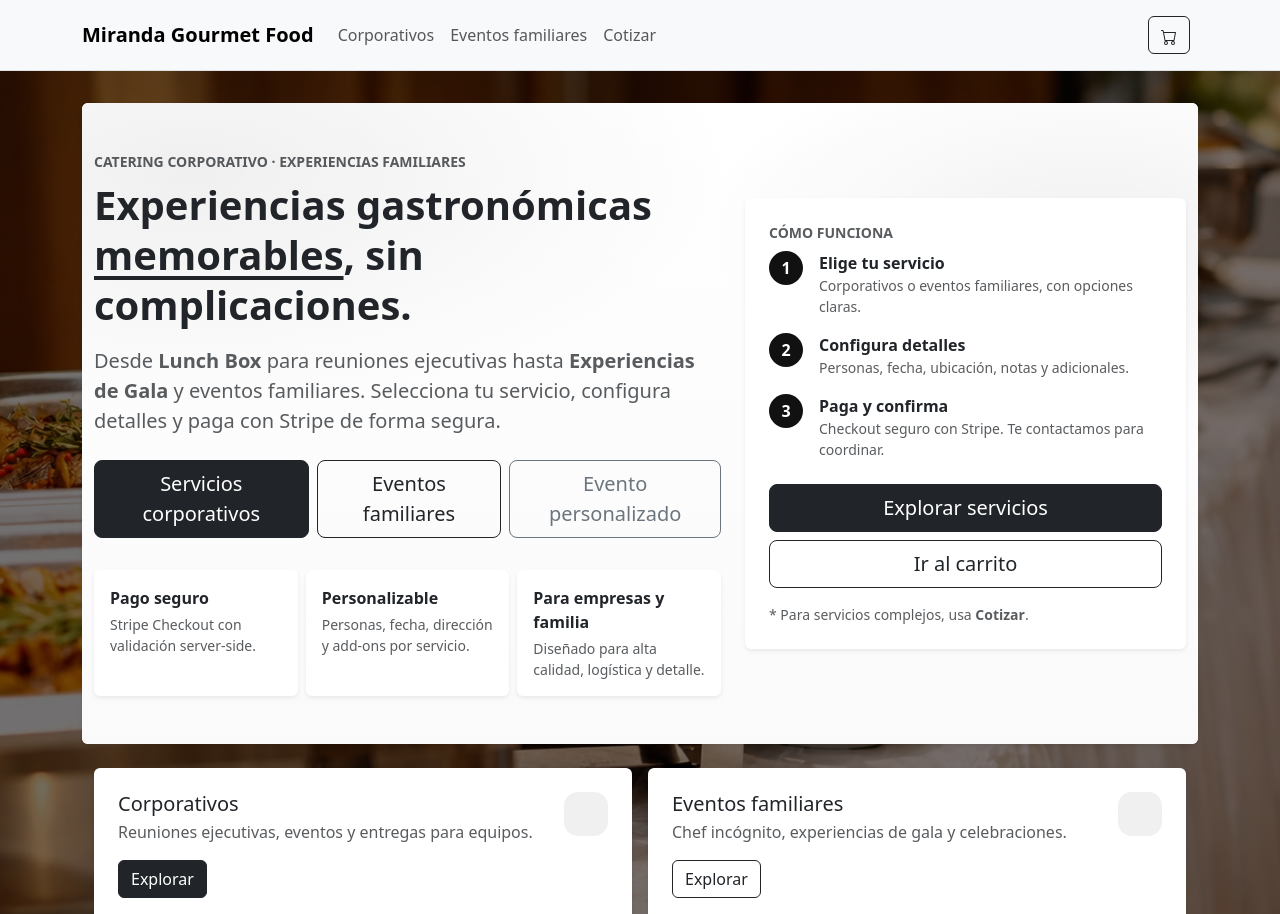
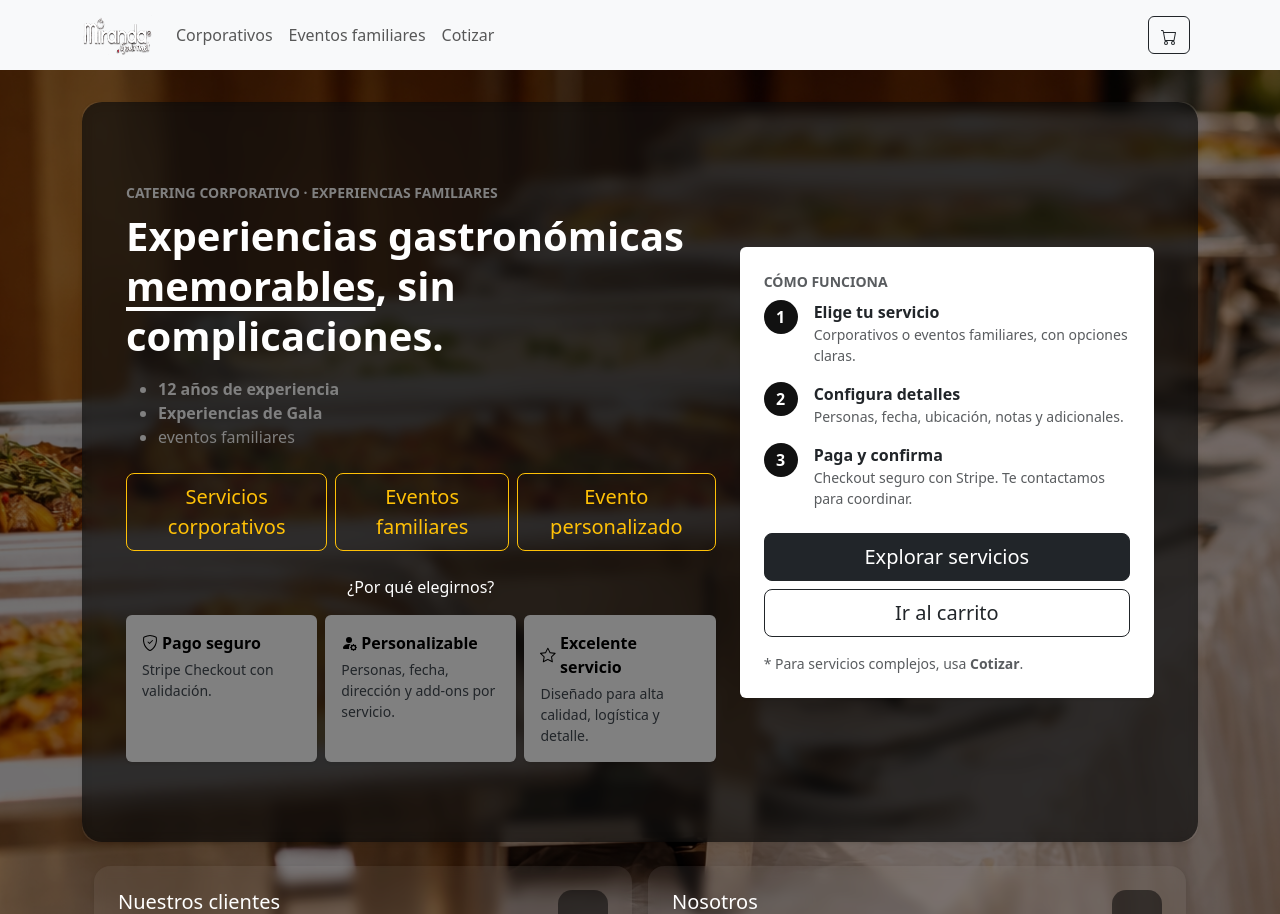
Before and after one commit to JEAM1308/MirandaGourmet, a React (Vite) app in the folder miranda-gourmet-food/: page / in a window 1280 px wide. Shown: the top 914 px of the page. Built offline with nearby package versions, Linux system fonts and the light colour scheme.

Commit message:
Personalización

```diff
--- a/miranda-gourmet-food/src/app/layout/AppLayout.tsx
+++ b/miranda-gourmet-food/src/app/layout/AppLayout.tsx
@@ -85,6 +85,7 @@ export default function AppLayout() {
     const base: React.CSSProperties = {
       minHeight: "100vh",
       backgroundColor: bg.color ?? "#ffffff",
+      position: "relative",
     };
 
     if (bg.imageUrl) {
--- a/miranda-gourmet-food/src/app/layout/Footer.tsx
+++ b/miranda-gourmet-food/src/app/layout/Footer.tsx
@@ -4,13 +4,13 @@ export default function AppFooter() {
   const year = new Date().getFullYear();
 
   return (
-    <footer className="border-top py-4 mt-auto">
+    <footer className="py-4 mt-auto">
       <Container className="d-flex flex-column flex-md-row justify-content-between gap-2">
         <div className="text-muted small">
           © {year} Miranda Gourmet Food
         </div>
         <div className="text-muted small">
-          Hecho con React + TypeScript + Stripe
+          Developed by JEAM dev
         </div>
       </Container>
     </footer>
--- a/miranda-gourmet-food/src/app/layout/Navbar.tsx
+++ b/miranda-gourmet-food/src/app/layout/Navbar.tsx
@@ -3,6 +3,15 @@ import { Button, Badge, Container, Nav, Navbar } from "react-bootstrap";
 import { Link, NavLink } from "react-router-dom";
 import { useCart } from "../../features/cart/hooks/useCart";
 import { BsCart } from "react-icons/bs";
+function BrandLogo(){
+    return (
+        <img src="/assets/logo.png" alt="logo"
+        width={70}
+        height={40} />
+    );
+
+}
+
 function cartCount(items: { quantity: number }[]) {
   return items.reduce((sum, i) => sum + i.quantity, 0);
 }
@@ -13,22 +22,22 @@ export default function AppNavbar() {
   const count = useMemo(() => cartCount(state.items), [state.items]);
 
   return (
-    <Navbar bg="light" expand="lg" sticky="top" className="border-bottom">
+    <Navbar bg="light" expand="lg" sticky="top">
       <Container>
         <Navbar.Brand as={Link} to="/" className="fw-semibold">
-          Miranda Gourmet Food
+          <BrandLogo/>
         </Navbar.Brand>
 
         <Navbar.Toggle aria-controls="main-navbar" />
         <Navbar.Collapse id="main-navbar">
           <Nav className="me-auto">
-            <Nav.Link as={NavLink} to="/corporativos">
+            <Nav.Link as={NavLink} to="/corporativos" >
               Corporativos
             </Nav.Link>
-            <Nav.Link as={NavLink} to="/familiares">
+            <Nav.Link as={NavLink} to="/familiares" >
               Eventos familiares
             </Nav.Link>
-            <Nav.Link as={NavLink} to="/quote">
+            <Nav.Link as={NavLink} to="/quote" >
               Cotizar
             </Nav.Link>
           </Nav>
--- a/miranda-gourmet-food/src/features/catalog/pages/HomePage.tsx
+++ b/miranda-gourmet-food/src/features/catalog/pages/HomePage.tsx
@@ -1,63 +1,75 @@
 import { Card, Col, Container, Row } from "react-bootstrap";
 import { Link } from "react-router-dom";
+import { BsShieldCheck, BsPersonFillGear, BsStar } from "react-icons/bs";
 
 export default function HomePage() {
   return (
     <div className="py-2">
       {/* HERO */}
-      <Card className="border-0 shadow-sm overflow-hidden">
-        <div className="hero-container">
+      <Card className="border-0 shadow-sm overflow-hidden glass-card">
+          <div className="glass-dark">
           <Container className="py-5" >
             <Row className="align-items-center g-4">
               <Col lg={7}>
-                <div className="text-uppercase small text-muted fw-semibold mb-2">
+                <div className="text-uppercase small fw-semibold mb-2"
+                style={{color: "gray"}}
+                >
                   Catering corporativo · experiencias familiares
                 </div>
 
-                <h1 className="display-6 fw-semibold lh-sm mb-3">
+                <h1 className="display-6 fw-semibold lh-sm mb-3 text-white">
                   Experiencias gastronómicas{" "}
                   <span style={{ textDecoration: "underline", textUnderlineOffset: 6 }}>
                     memorables
                   </span>
                   , sin complicaciones.
                 </h1>
-
-                <p className="text-muted fs-5 mb-4" style={{ maxWidth: 640 }}>
-                  Desde <strong>Lunch Box</strong> para reuniones ejecutivas hasta{" "}
-                  <strong>Experiencias de Gala</strong> y eventos familiares. Selecciona tu servicio,
-                  configura detalles y paga con Stripe de forma segura.
-                </p>
+                <ul className="fs-6 mb-4" style={{ maxWidth: 640, color: "gray" }}>
+                  <li><strong>12 años de experiencia</strong></li>
+                  <li><strong>Experiencias de Gala</strong> </li>
+                  <li>eventos familiares</li>
+                </ul>
 
                 <div className="d-flex flex-column flex-sm-row gap-2">
-                    <Link to="/corporativos" className="btn btn-dark btn-lg">
+                    <Link to="/corporativos" className="btn btn-outline-warning btn-lg">
                         Servicios corporativos
                     </Link>
-                    <Link to="/familiares" className="btn btn-outline-dark btn-lg">
+                    <Link to="/familiares" className="btn btn-outline-warning btn-lg">
                         Eventos familiares
                     </Link>
-                    <Link to="/quote" className="btn btn-outline-secondary btn-lg">
+                    <Link to="/quote" className="btn btn-outline-warning btn-lg">
                         Evento personalizado
                     </Link>
                 </div>
 
                 {/* Trust points */}
-                <Row className="g-2 mt-4" style={{ maxWidth: 720 }}>
+                <Row className="mt-4 d-flex align-items-center" style={{ maxWidth: 720 }}>
+                  <p className="text-white d-flex justify-content-center">
+                    ¿Por qué elegirnos?
+                  </p>
+                </Row>
+                <Row className="g-2" style={{ maxWidth: 720 }}>
                   <Col md={4}>
-                    <Card className="h-100 border-0 bg-white shadow-sm">
+                    <Card className="h-100 border-0 shadow-sm"
+                    style={{background: "gray"}}>
                       <Card.Body className="p-3">
-                        <div className="fw-semibold mb-1">Pago seguro</div>
-                        <div className="text-muted small">
-                          Stripe Checkout con validación server-side.
+                        <div className="fw-semibold mb-1 d-flex align-items-center gap-1 text-black">
+                          <BsShieldCheck /> Pago seguro
+                        </div>
+                        <div className="small">
+                          Stripe Checkout con validación.
                         </div>
                       </Card.Body>
                     </Card>
                   </Col>
-
                   <Col md={4}>
-                    <Card className="h-100 border-0 bg-white shadow-sm">
+                    <Card className="h-100 border-0 shadow-sm"
+                    style={{background: "gray"}}>
                       <Card.Body className="p-3">
-                        <div className="fw-semibold mb-1">Personalizable</div>
-                        <div className="text-muted small">
+                        <div className="fw-semibold mb-1 d-flex align-items-center gap-1 text-black">
+                          <BsPersonFillGear/> Personalizable
+                        </div>
+                        <div className="small">
                           Personas, fecha, dirección y add-ons por servicio.
                         </div>
                       </Card.Body>
@@ -65,10 +77,13 @@ export default function HomePage() {
                   </Col>
 
                   <Col md={4}>
-                    <Card className="h-100 border-0 bg-white shadow-sm">
+                    <Card className="h-100 border-0 shadow-sm"
+                    style={{background: "gray"}}>
                       <Card.Body className="p-3">
-                        <div className="fw-semibold mb-1">Para empresas y familia</div>
-                        <div className="text-muted small">
+                        <div className="fw-semibold mb-1 d-flex align-items-center gap-1 text-black">
+                          <BsStar/> Excelente servicio
+                        </div>
+                        <div className="small">
                           Diseñado para alta calidad, logística y detalle.
                         </div>
                       </Card.Body>
@@ -76,7 +91,6 @@ export default function HomePage() {
                   </Col>
                 </Row>
               </Col>
-
               {/* Visual card derecha */}
               <Col lg={5}>
                 <Card className="border-0 shadow-sm">
@@ -119,8 +133,9 @@ export default function HomePage() {
                 </Card>
               </Col>
             </Row>
+
           </Container>
-        </div>
+      </div>
       </Card>
 
       {/* BLOQUE CATEGORÍAS */}
@@ -128,21 +143,22 @@ export default function HomePage() {
         <Row className="g-3">
           <Col md={6}>
             <CategoryCard
-              title="Corporativos"
-              desc="Reuniones ejecutivas, eventos y entregas para equipos."
+              title="Nuestros clientes"
+              desc="Conoce con quienes hemos trabajado."
               to="/corporativos"
-              variant="dark"
+              variant="outline-light"
             />
           </Col>
           <Col md={6}>
             <CategoryCard
-              title="Eventos familiares"
-              desc="Chef incógnito, experiencias de gala y celebraciones."
+              title="Nosotros"
+              desc="Conoce quiénes somos y nuestra historia."
               to="/familiares"
-              variant="outline-dark"
+              variant="outline-light"
             />
           </Col>
         </Row>
+
       </Container>
     </div>
   );
@@ -181,28 +197,29 @@ function CategoryCard({
   title: string;
   desc: string;
   to: string;
-  variant: "dark" | "outline-dark";
+  variant: string;
 }) {
   return (
-    <Card className="h-100 border-0 shadow-sm">
+    <Card className="h-100 border-0 shadow-sm glass-card">
       <Card.Body className="p-4">
         <div className="d-flex justify-content-between align-items-start gap-3">
           <div>
-            <div className="h5 mb-1">{title}</div>
-            <div className="text-muted">{desc}</div>
+            <div className="h5 mb-1 text-white">{title}</div>
+            <div style={{color: "white"}}>{desc}</div>
           </div>
           <div
             style={{
-              width: 44,
-              height: 44,
+              width: 50,
+              height: 50,
               borderRadius: 14,
-              background: "rgba(0,0,0,0.06)",
+              background: "rgba(0,0,0,0.5)",
             }}
           />
-        </div>
+
+          </div>
 
         <div className="mt-3">
-            <Link to={to} className={`btn ${variant === "dark" ? "btn-dark" : "btn-outline-dark"}`}>
+            <Link to={to} className={`btn btn-${variant}`}>
                 Explorar
             </Link>
         </div>
--- a/miranda-gourmet-food/src/styles/global.css
+++ b/miranda-gourmet-food/src/styles/global.css
@@ -1,10 +1,48 @@
+/* =========================================================
+   Design Tokens
+========================================================= */
+:root {
+  --text-strong: rgba(255, 255, 255, 0.92);
+  --text-muted: rgba(255, 255, 255, 0.65);
 
-.hero-container{
+  --glass-bg: rgba(255, 255, 255, 0.06);
+  --glass-border: rgba(255, 255, 255, 0.14);
+
+  --dark-glass-bg: rgba(0, 0, 0, 0.65);
+  --shadow-strong: 0 20px 60px rgba(0, 0, 0, 0.45);
+
+  --radius-lg: 20px;
+  --radius-md: 16px;
+
+  --nav-blur-bg: rgba(0, 0, 0, 0.7);
+  --overlay-bg: rgba(0, 0, 0, 0.3);
+
+  --section-padding-top: 96px;
+  --section-padding-bottom: 72px;
+}
+
+/* =========================================================
+   Reusable: Glass wrappers / cards
+========================================================= */
+.glass-dark {
+  background: var(--dark-glass-bg);
+  backdrop-filter: blur(6px);
+  border-radius: var(--radius-lg);
+  padding: 2rem;
+}
+
+.glass-card {
+  background: var(--glass-bg);
+  border: 1px solid var(--glass-border);
+  border-radius: var(--radius-md);
+  backdrop-filter: blur(6px);
+}
+
+/*
     background:
         radial-gradient(900px 400px at 10% 10%, rgba(0,0,0,0.06), transparent 60%),
         radial-gradient(700px 350px at 90% 20%, rgba(0,0,0,0.05), transparent 55%),
         linear-gradient(180deg, #ffffff, #fafafa);
 }
-/*
 
 */
```
Also changed, not shown: miranda-gourmet-food/src/app/App.tsx (deleted, +0 -10 lines), miranda-gourmet-food/public/assets/logo.png (added).
